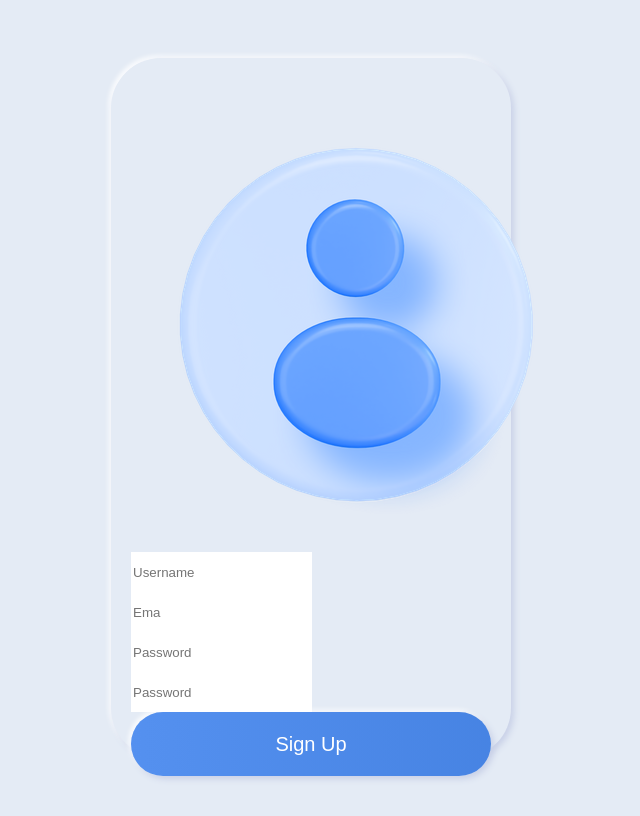
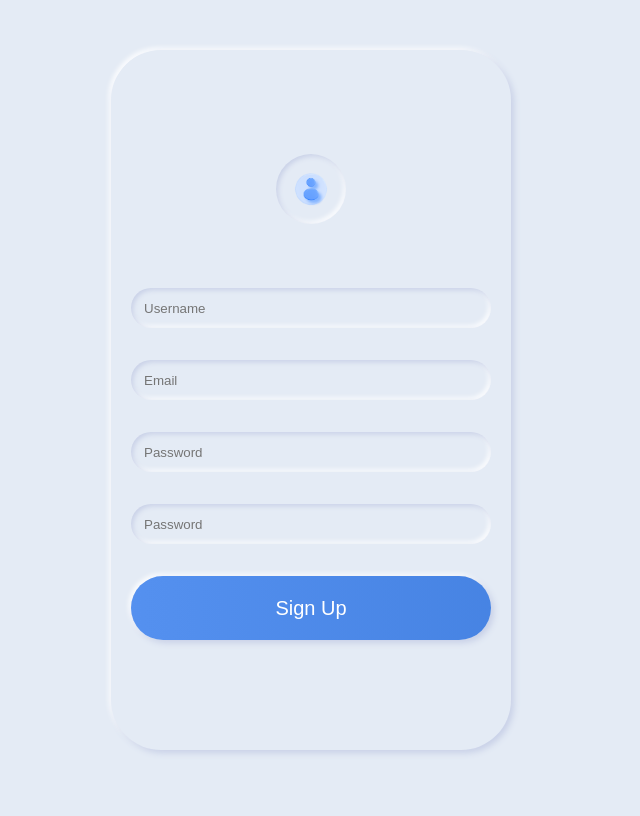
Before and after one commit to Ali-Tadayoni/Form-Validation, a plain HTML site: page index.html in a window 1280 px wide. Shown: the whole page, without its empty margins (329-969 px from the left). Drawn offline with Linux system fonts and the light colour scheme.

Commit message:
update html file

```diff
--- a/index.html
+++ b/index.html
@@ -4,28 +4,30 @@
     <meta charset="UTF-8" />
     <meta name="viewport" content="width=device-width, initial-scale=1.0" />
     <title>Document</title>
+    <link rel="stylesheet" href="styles/reset.css" />
+    <link rel="stylesheet" href="styles/fonts.css" />
     <link rel="stylesheet" href="styles/app.css" />
   </head>
   <body>
     <div class="wrraper">
-      <div class="img">
-        <img src="images/user.webp" alt="user" />
+      <div class="img-wrraper shadow_inset">
+        <img class="img" src="images/user.webp" alt="user" />
       </div>
-      <form action="/">
-        <div>
+      <form action="/" class="form">
+        <div class="form_input shadow_inset">
           <input id="username" type="text" placeholder="Username" />
           <span class="message"></span>
         </div>
-        <div>
-          <input id="username" type="email" placeholder="Ema" />
+        <div class="form_input shadow_inset">
+          <input id="emai" type="email" placeholder="Email" />
           <span class="message"></span>
         </div>
-        <div>
-          <input id="username" type="password" placeholder="Password" />
+        <div class="form_input shadow_inset">
+          <input id="password" type="password" placeholder="Password" />
           <span class="message"></span>
         </div>
-        <div>
-          <input id="username" type="password" placeholder="Password" />
+        <div class="form_input shadow_inset">
+          <input id="password-confirm" type="password" placeholder="Password" />
           <span class="message"></span>
         </div>
         <button class="button" type="submit">Sign Up</button>
```
